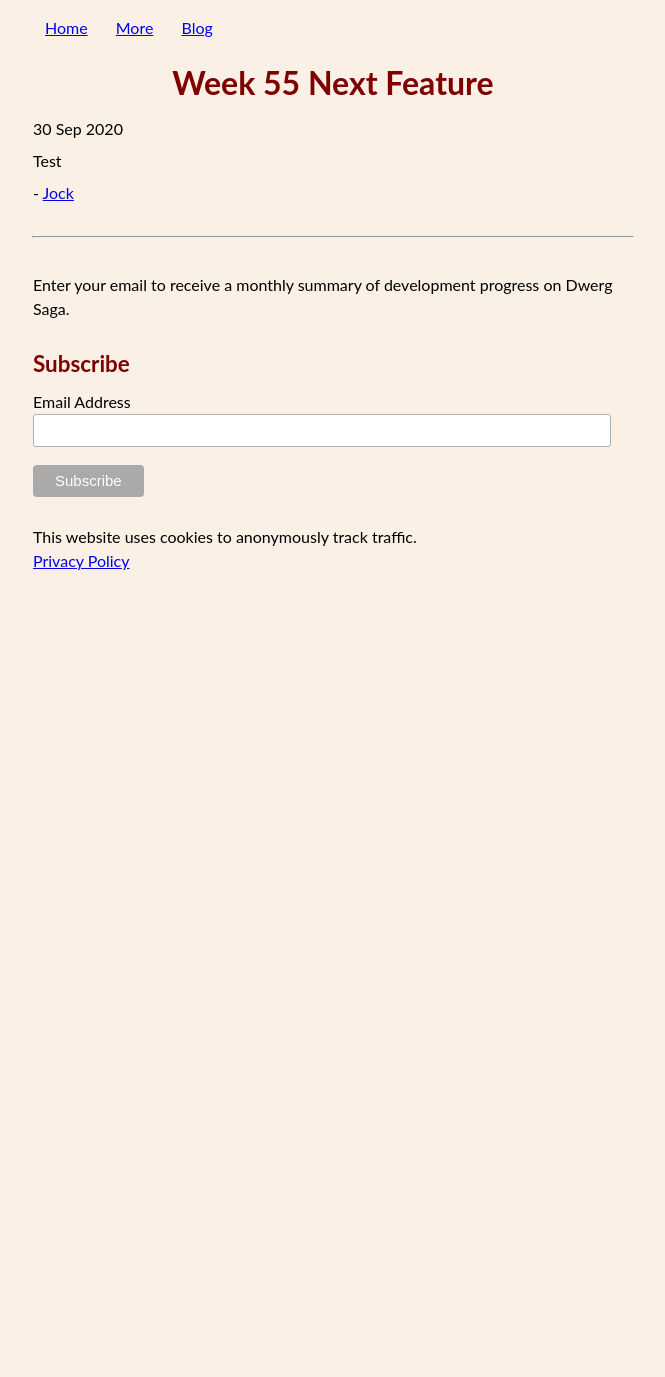
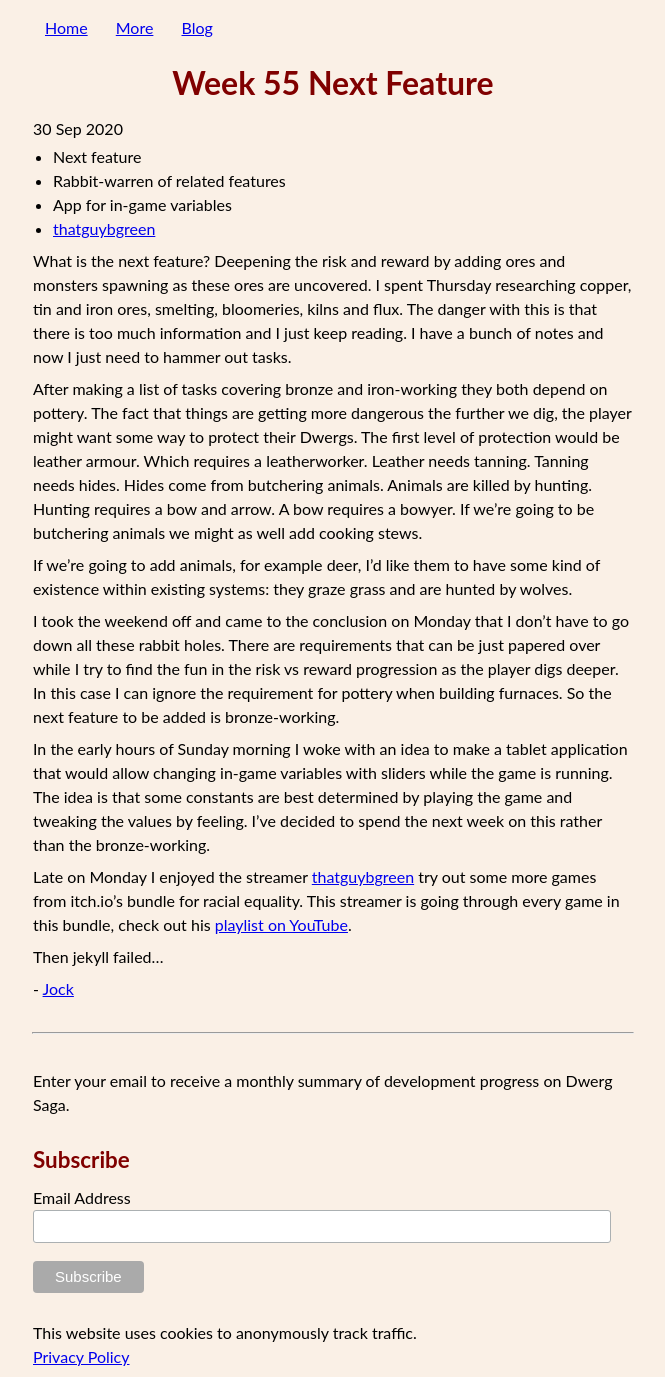
Before and after one commit to HaikuJock/haikujock.github.io, a Jekyll site: the page built from _posts/2020-09-30-Week-55-Next-Feature.md, in a window 1280 px wide. Shown: the whole page, without its empty margins (307-972 px from the left). Built offline with Jekyll 4.4.1, drawn with Linux system fonts in a browser that asks for light colours; comment, search, counter and statistics services are not loaded; before the commit the page ends 900 px from its top, so only the background shows below that.

Commit message:
Revert "Test"
This reverts commit 86896f38e30626e5f7c862334fff98006a89d371.

```diff
--- a/_posts/2020-09-30-Week-55-Next-Feature.md
+++ b/_posts/2020-09-30-Week-55-Next-Feature.md
@@ -1,4 +1,21 @@
 ---
 author: jock
 ---
-Test
+* Next feature
+* Rabbit-warren of related features
+* App for in-game variables
+* [thatguybgreen](https://www.twitch.tv/thatguybgreen)
+
+What is the next feature? Deepening the risk and reward by adding ores and monsters spawning as these ores are uncovered. I spent Thursday researching copper, tin and iron ores, smelting, bloomeries, kilns and flux. The danger with this is that there is too much information and I just keep reading. I have a bunch of notes and now I just need to hammer out tasks.
+
+After making a list of tasks covering bronze and iron-working they both depend on pottery. The fact that things are getting more dangerous the further we dig, the player might want some way to protect their Dwergs. The first level of protection would be leather armour. Which requires a leatherworker. Leather needs tanning. Tanning needs hides. Hides come from butchering animals. Animals are killed by hunting. Hunting requires a bow and arrow. A bow requires a bowyer. If we're going to be butchering animals we might as well add cooking stews.
+
+If we're going to add animals, for example deer, I'd like them to have some kind of existence within existing systems: they graze grass and are hunted by wolves.
+
+I took the weekend off and came to the conclusion on Monday that I don't have to go down all these rabbit holes. There are requirements that can be just papered over while I try to find the fun in the risk vs reward progression as the player digs deeper. In this case I can ignore the requirement for pottery when building furnaces. So the next feature to be added is bronze-working.
+
+In the early hours of Sunday morning I woke with an idea to make a tablet application that would allow changing in-game variables with sliders while the game is running. The idea is that some constants are best determined by playing the game and tweaking the values by feeling. I've decided to spend the next week on this rather than the bronze-working.
+
+Late on Monday I enjoyed the streamer [thatguybgreen](https://www.twitch.tv/thatguybgreen) try out some more games from itch.io's bundle for racial equality. This streamer is going through every game in this bundle, check out his [playlist on YouTube](https://www.youtube.com/playlist?list=PLLbnc3fK78bMEMzTNNAqCWbt_RUI39VoB).
+
+Then jekyll failed...
```
